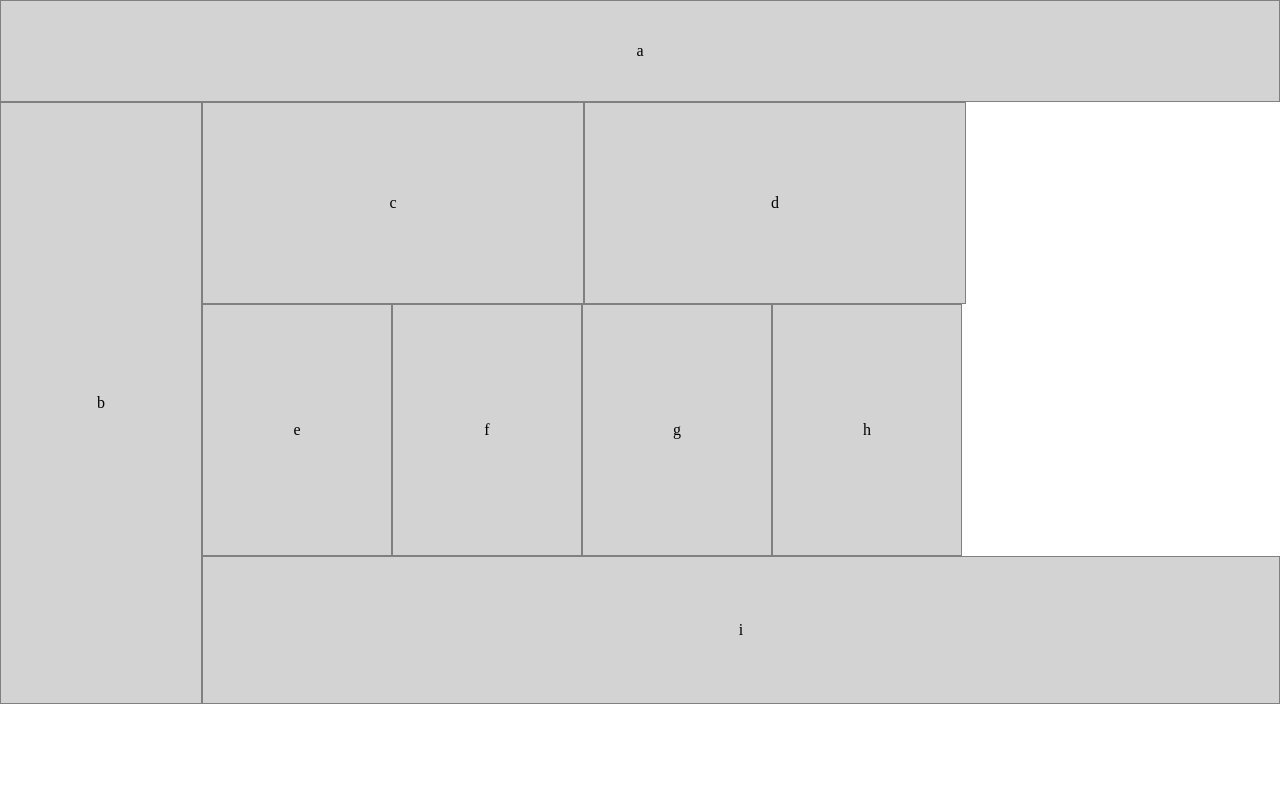
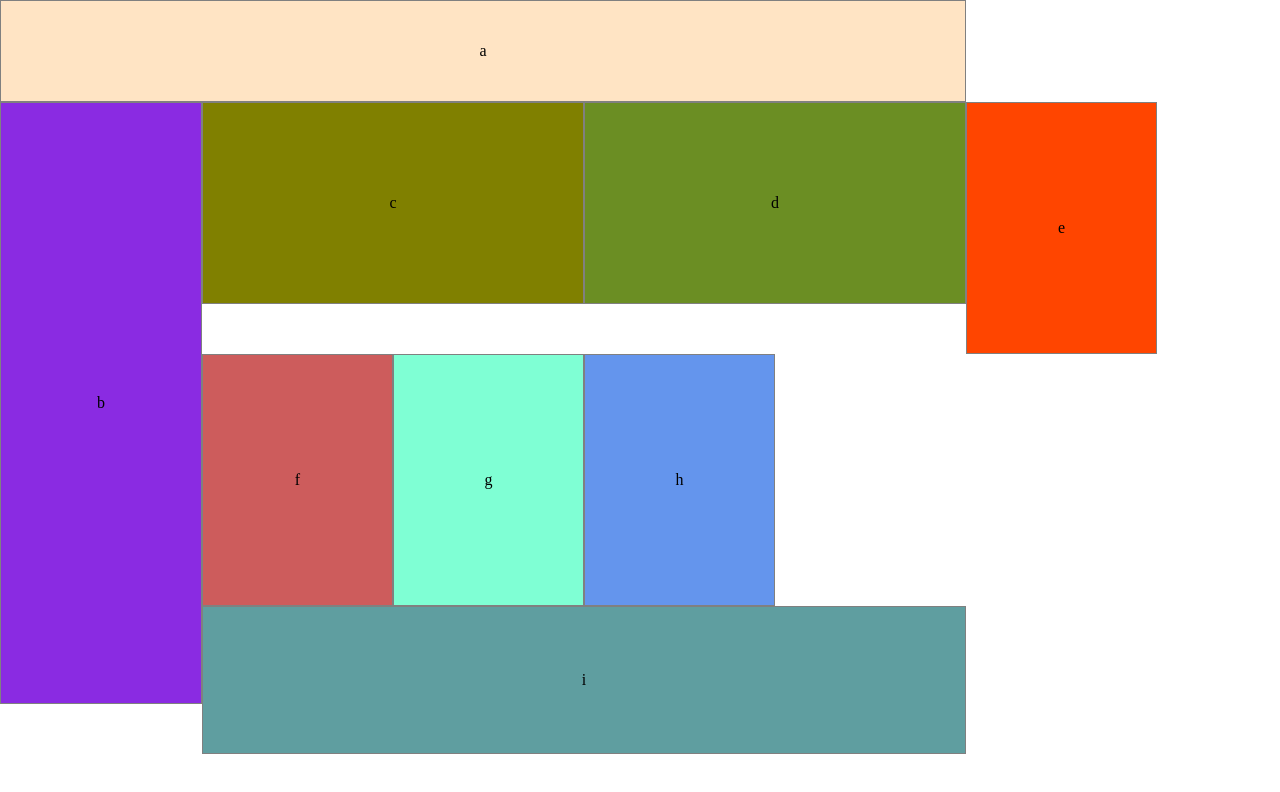
Before and after one commit to chidrome/lab-01, a plain HTML site: page index.html in a window 1280 px wide. Drawn offline with Linux system fonts and the light colour scheme.

Commit message:
made it all float instead of flex

```diff
--- a/css/layout.css
+++ b/css/layout.css
@@ -1,5 +1,5 @@
 @media only screen and (max-width: 480px) {
-  div {
+  div, header, aside, footer {
   height: 100%;
   display: flex;
   align-items: center;
@@ -10,7 +10,7 @@
 }
 
 @media only screen and (min-width: 481px){
-  div {
+  div, header, aside, footer {
     height: 100%;
     display: flex;
     align-items: center;
--- a/css/module.css
+++ b/css/module.css
@@ -8,42 +8,102 @@
   .c, .d {
     height: 125px;
   }
+  .e, .f, .g, .h {
+    margin: 0 auto;
+    float: left;
+    width: 238px;
+    height: 250px;
+  }
   .i {
     height: 80px;
   }
-  .wrapper section {
-    display: flex;
+  .a {
+    background-color: aqua;
   }
-  .wrapper section div {
-    width: 240px;
-    height: 250px;
+  .b {
+    background-color: red;
+  }
+  .c {
+    background-color: purple;
+  }
+  .d {
+    background-color: blue;
+  }
+  .e {
+    background-color: paleturquoise;
+  }
+  .f {
+    background-color: palegoldenrod;
+  }
+  .g {
+    background-color: palevioletred;
+  }
+  .h {
+    background-color: peachpuff;
+  }
+  .i {
+    background-color: rosybrown;
   }
 }
 
 @media only screen and (min-width: 481px){
   .a {
-  height: 100px
+  height: 100px;
+  width: 964px;
+  }
+  footer {
+    width: 762px;
   }
   .b {
     float: left;
     width: 200px;
     height: 600px
   }
+  .c {
+    float: left;
+    margin: 0 auto;
+  }
+  .d {
+    float:left;
+  }
   .c, .d {
     width: 380px;
     height: 200px;
   }
-  .wrapper {
-    display: flex;
-  }
-  .wrapper section {
-    display: flex;
-  }
-  .e-h {
-    width: 188px;
+  .e, .f, .g, .h {
+    margin: 0 auto;
+    float: left;
+    width: 189px;
     height: 250px;
   }
   .i {
     height: 146px;
   }
+  .a {
+    background-color: bisque;
+  }
+  .b {
+    background-color: blueviolet;
+  }
+  .c {
+    background-color: olive;
+  }
+  .d {
+    background-color: olivedrab;
+  }
+  .e {
+    background-color: orangered
+  }
+  .f {
+    background-color: indianred
+  }
+  .g {
+    background-color: aquamarine;
+  }
+  .h {
+    background-color: cornflowerblue
+  }
+  .i {
+    background-color: cadetblue;
+  }
 }
--- a/index.html
+++ b/index.html
@@ -11,45 +11,16 @@
   <title>Lab-01</title>
 </head>
 <body>
+  <header class="a"><p>a</p></header>
+  <aside class="b"><p>b</p></aside>
   <main>
-    <div class="a-d a">
-      <p>a</p>
-    </div>
-    <div class="a-d b">
-      <p>b</p>
-    </div>
-    <section class="wrapper">
-      <div class="a-d c">
-        <p>c</p>
-      </div>
-      <div class="a-d d">
-        <p>d</p>
-      </div>
-    </section>
-    <section class="wrapper">
-      <section>
-          <div class="e-h">
-            <p>e</p>
-          </div>
-          <div class="e-h">
-            <p>f</p>
-          </div>
-        </section>
-        <section>
-          <div class="e-h">
-            <p>g</p>
-          </div>
-          <div class="e-h">
-            <p>h</p>
-          </div>
-        </section>
-    </section>
-
-    <div class="i">
-      <p>
-        i
-      </p>
-    </div>
+    <div class="c"><p>c</p></div>
+    <div class="d"><p>d</p></div>
+    <div class="e"><p>e</p></div>
+    <div class="f"><p>f</p></div>
+    <div class="g"><p>g</p></div>
+    <div class="h"><p>h</p></div>
   </main>
+  <footer class="i"><p>i</p></footer>
 </body>
 </html>
```
